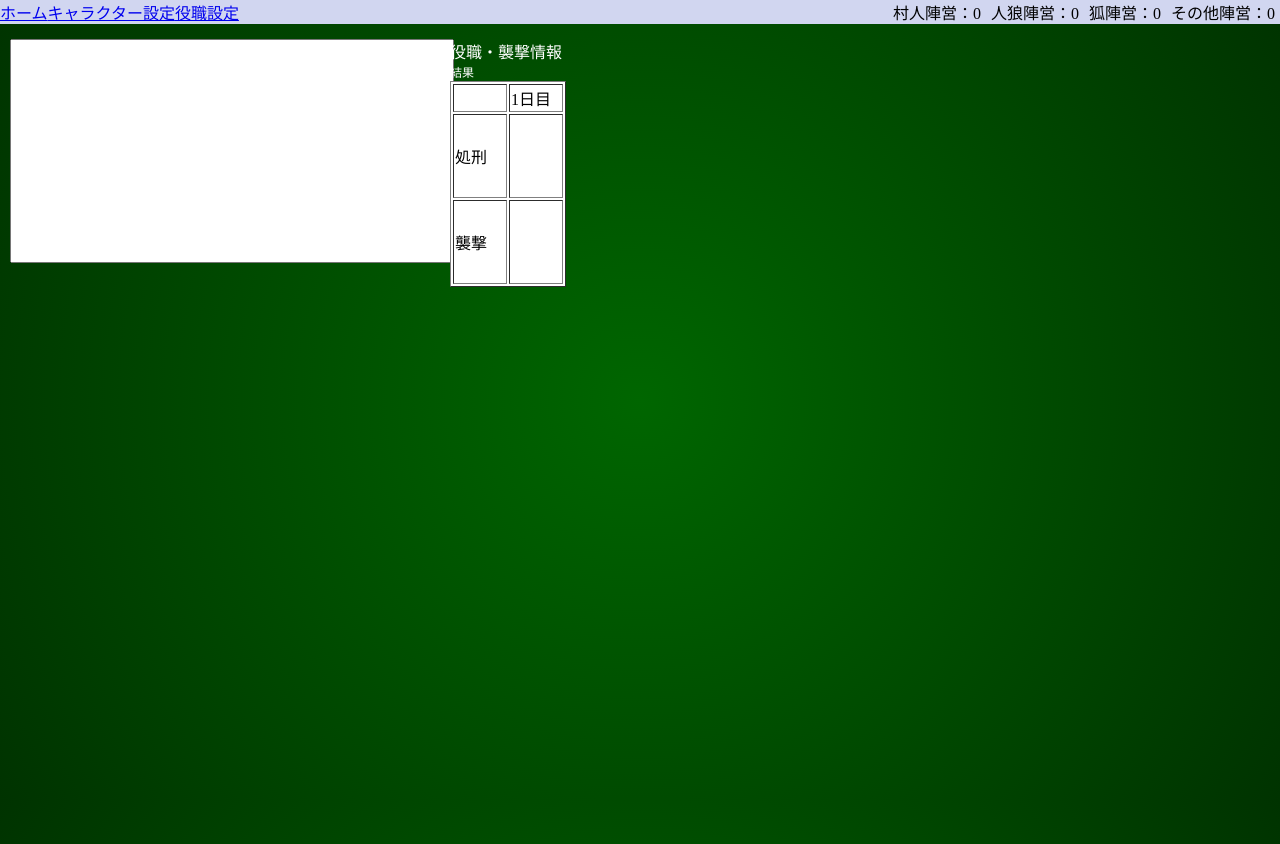
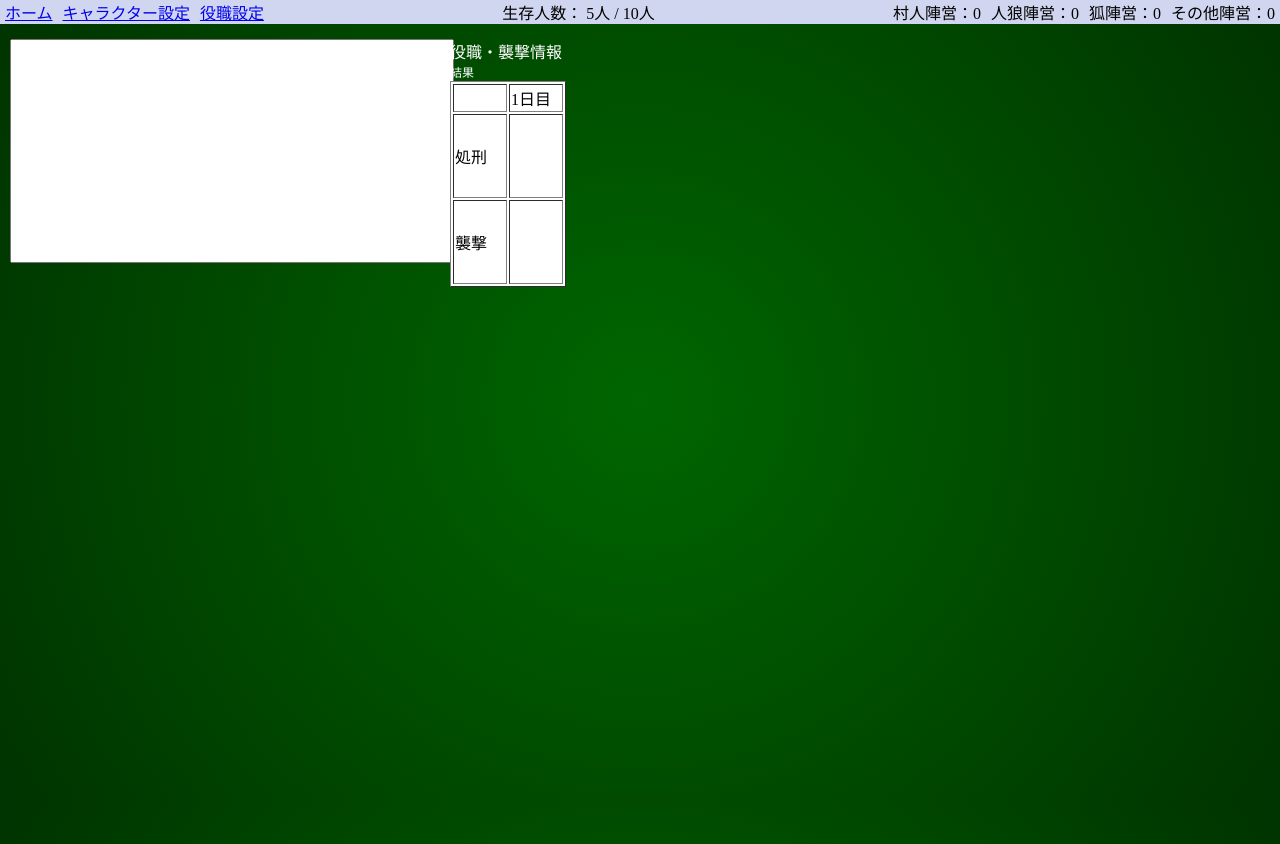
Before and after one commit to nitoa-s/jinro_judgement_tool, a Vue app: page / in a window 1280 px wide. Built offline with nearby package versions, Linux system fonts and the light colour scheme.

Commit message:
ヘッダーに情報表示

```diff
--- a/src/App.vue
+++ b/src/App.vue
@@ -1,9 +1,12 @@
 <template>
   <div id="app">
     <div class = 'head_bar'>
-      <router-link to = '/'> ホーム</router-link>
-      <router-link to = '/characters'>キャラクター設定</router-link>
-      <router-link to = '/roles'>役職設定</router-link>
+      <div class = 'route_path'>
+        <router-link class = 'path_text' to = '/'> ホーム</router-link>
+        <router-link class = 'path_text' to = '/characters'>キャラクター設定</router-link>
+        <router-link class = 'path_text' to = '/roles'>役職設定</router-link>
+      </div>
+      <div class = 'member_num_info'>{{ joinMemberNumText }}</div>
       <div class = 'camp_info'>
         <div class = 'camp_text'>{{ villageCampText }}</div>
         <div class = 'camp_text'>{{ jinroCampText }}</div>
@@ -20,6 +23,11 @@ import joinCharacter from './components/JoinCharacter'
 export default {
   name: 'App',
   computed: {
+    joinMemberNumText () {
+      const joinMemberNum = 10
+      let aliveMemberNum = 5
+      return `生存人数： ${aliveMemberNum}人 / ${joinMemberNum}人`
+    },
     villageCampText () {
       const villageCampNum = 0
       return `村人陣営：${villageCampNum}`
@@ -61,13 +69,15 @@ body {
 .head_bar {
   top: 0;
   display: flex;
-  justify-content: flex-start;
+  justify-content: space-between;
   background-color: rgb(209, 214, 240);
 }
 
+.path_text {
+  margin: 0 5px;
+}
 .camp_info {
   display: flex;
-  margin-left: auto;
 }
 
 .camp_text {
```
